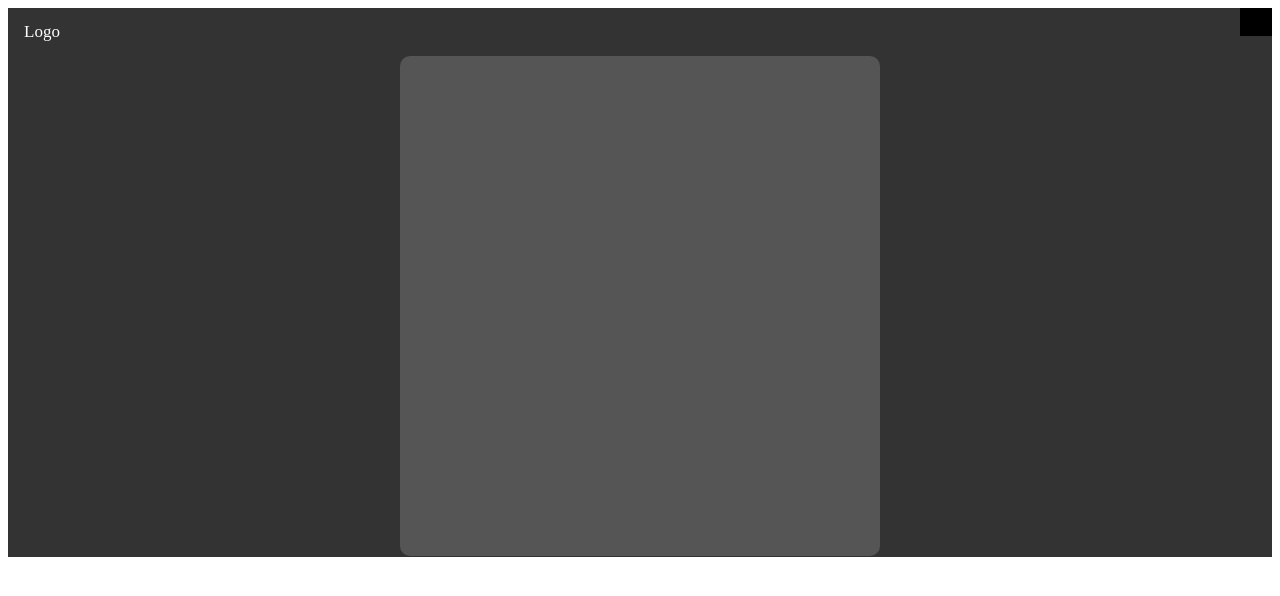
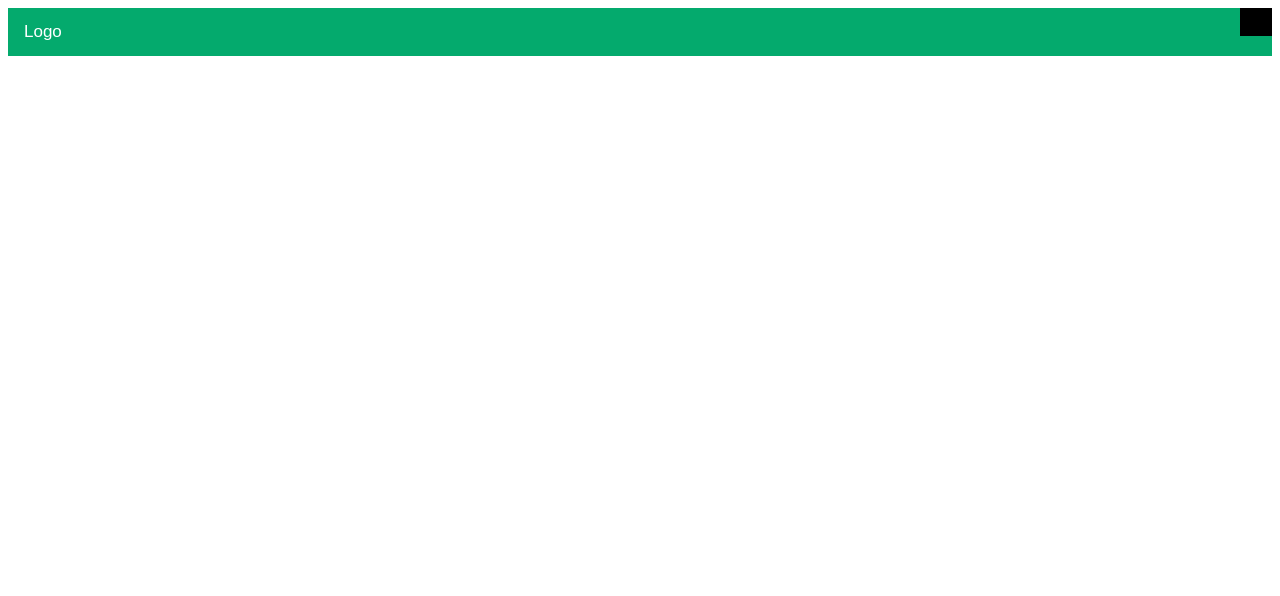
Before and after one commit to jackodiamond/ImageTrackingDemo, a plain HTML site: page index.html in a window 1280 px wide. Drawn offline with Linux system fonts and the light colour scheme; some icons are missing.

Commit message:
updated menu

```diff
--- a/index.html
+++ b/index.html
@@ -8,15 +8,12 @@
 
   </head>
   <body>
-    <style>
-      .mobile-container {
-  max-width: 480px;
-  margin: auto;
-  background-color: #555;
-  height: 500px;
-  color: white;
-  border-radius: 10px;
+   <style>
+body {
+  font-family: Arial, Helvetica, sans-serif;
 }
+
+
 
 .topnav {
   overflow: hidden;
@@ -48,10 +45,21 @@
   background-color: #ddd;
   color: black;
 }
-    </style>
-    <div class="topnav">
+
+.active {
+  background-color: #04AA6D;
+  color: white;
+}
+</style>
+</head>
+<body>
+
+<!-- Simulate a smartphone / tablet -->
+<div class="mobile-container">
+
+<!-- Top Navigation Menu -->
+<div class="topnav">
   <a href="#home" class="active">Logo</a>
-  <div class="mobile-container">
   <div id="myLinks">
     <a href="#news">News</a>
     <a href="#contact">Contact</a>
@@ -60,6 +68,10 @@
   <a href="javascript:void(0);" class="icon" onclick="myFunction()">
     <i class="fa fa-bars"></i>
   </a>
+</div>
+
+
+<!-- End smartphone / tablet look -->
 </div>
     <a-scene mindar-image="imageTargetSrc: targets1.mind;" color-space="sRGB" renderer="colorManagement: true, physicallyCorrectLights" vr-mode-ui="enabled: false" device-orientation-permission-ui="enabled: false">
       <a-assets>
```
